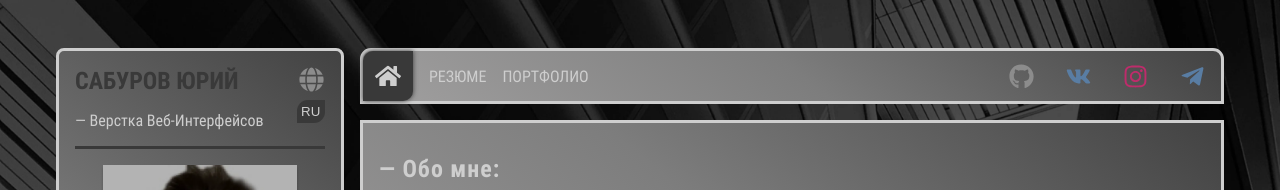
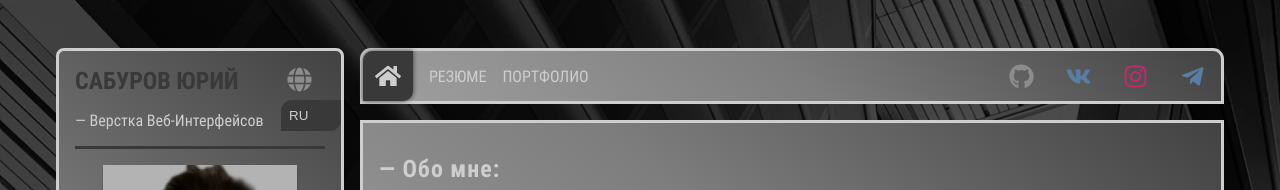
Before and after one commit to saburchik/resume, a React (Create React App) app: page / in a window 1280 px wide. Shown: the top 190 px of the page. Built offline with nearby package versions, Linux system fonts and the light colour scheme.

Commit message:
done debug animation burge

```diff
--- a/src/App.css
+++ b/src/App.css
@@ -155,8 +155,8 @@ button {
   outline: none;
   border: none;
   cursor: pointer;
-  padding: 0.25rem;
-  margin-top: 0.5rem;
+  padding: 0.5rem 2rem 0.5rem 0.5rem;
+  margin: 0.5rem -1rem 0.5rem 0.5rem;
   -webkit-transition: 0.3s;
   -o-transition: 0.3s;
   transition: 0.3s;
@@ -297,7 +297,7 @@ button {
 }
 
 .tabs__btn:hover,
-.tabs__btn--active {
+.tabs__btn:active {
   color: #606060;
 }
 
--- a/src/components/Header.jsx
+++ b/src/components/Header.jsx
@@ -1,15 +1,15 @@
 import { Link } from 'react-router-dom'
-import React from 'react'
+import React, { useState } from 'react'
 import { FormattedMessage } from 'react-intl'
 
 import '../App.css'
 
 
 const Header = () => {
-    // const animationBurger = document.querySelector('.burger__menu');
-    // animationBurger.addEventListener('click', () => {
-    //     animationBurger.classList.toggle('open');
-    // })
+    const [classAnimation, setClassAnimation] = useState('')
+    const addAnimation = () => {
+        classAnimation ? setClassAnimation('') : setClassAnimation(' open') // Attention, space before ' 'open
+    }
 
     return (
         <header className="header">
@@ -22,7 +22,7 @@ const Header = () => {
                     </svg>
                 </Link>
                 <label className="header__btn header__btn--burger" htmlFor="burger">
-                    <div className="burger__menu">
+                    <div className={"burger__menu" + classAnimation} onClick={addAnimation}>
                         <span className="menu__line half start"></span>
                         <span className="menu__line"></span>
                         <span className="menu__line half end"></span>
```
